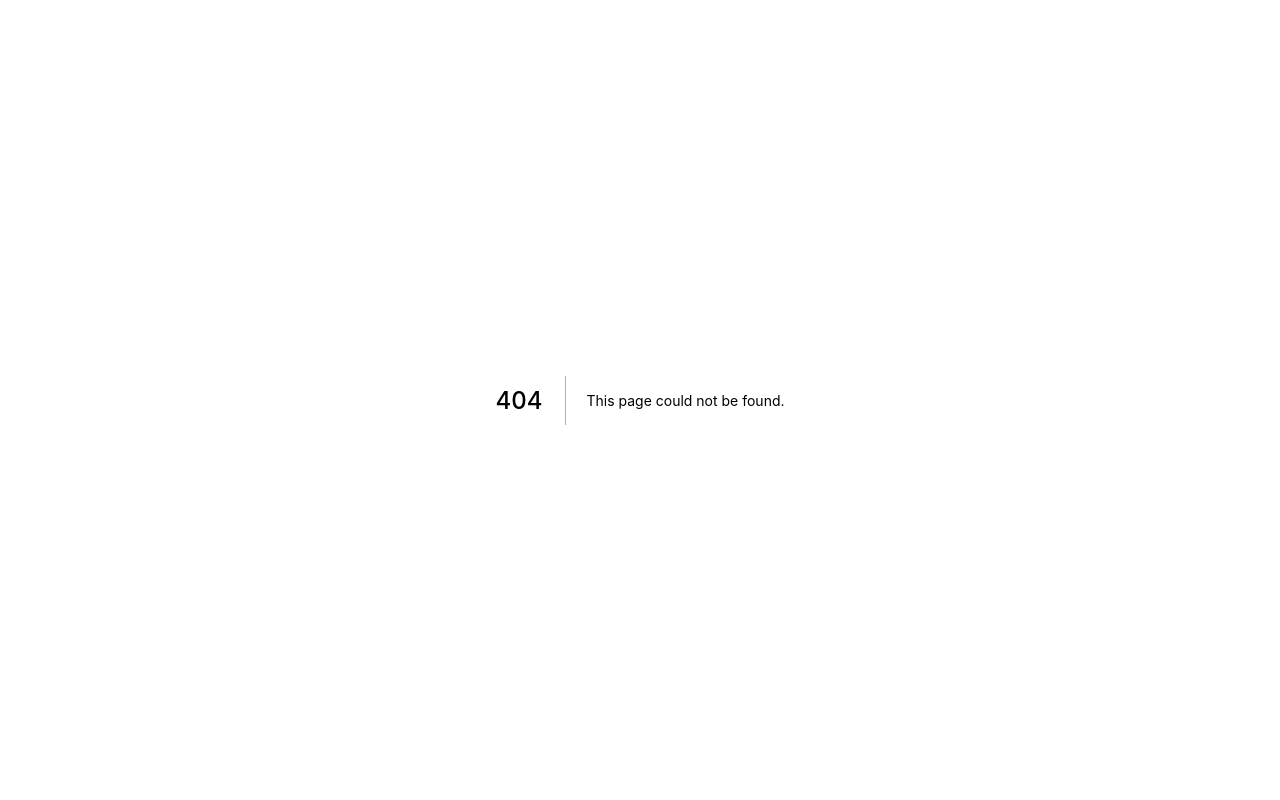
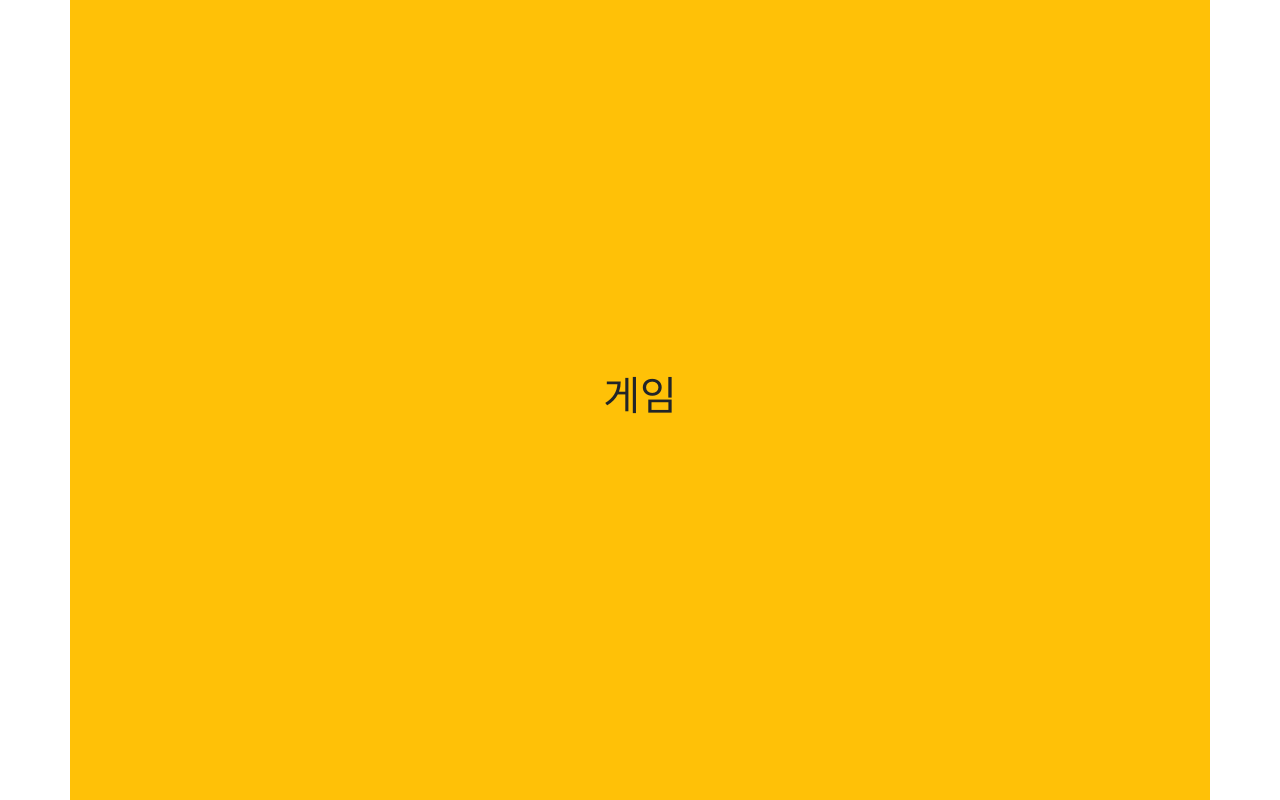
Before and after one commit to LeeSongMi/right-foot, a Next.js app: page /moon/game in a window 1280 px wide. Before the commit this address had no page. Built offline with nearby package versions, Linux system fonts and the light colour scheme.

Commit message:
라우팅 참고 소스

```diff
--- /dev/null
+++ b/pages/moon/game/index.js
@@ -0,0 +1,6 @@
+import Game from "../../../src/screeens/moon/Game";
+const index = () => {
+  return <Game></Game>;
+};
+
+export default index;
--- a/pages/moon.js
+++ b/pages/moon/index.js
@@ -1,4 +1,4 @@
-import Main from "../src/screeens/moon/main";
+import Main from "../../src/screeens/moon/Main";
 const index = () => {
   return <Main></Main>;
 };
--- /dev/null
+++ b/src/screeens/moon/Game.js
@@ -0,0 +1,13 @@
+import React from "react";
+
+function Game() {
+  return (
+    <div className="w-100 bg-warning container d-flex flex-column justify-content-around vh-100">
+      <div className="d-flex justify-content-center align-items-center">
+        <h1>게임</h1>
+      </div>
+    </div>
+  );
+}
+
+export default Game;
```
